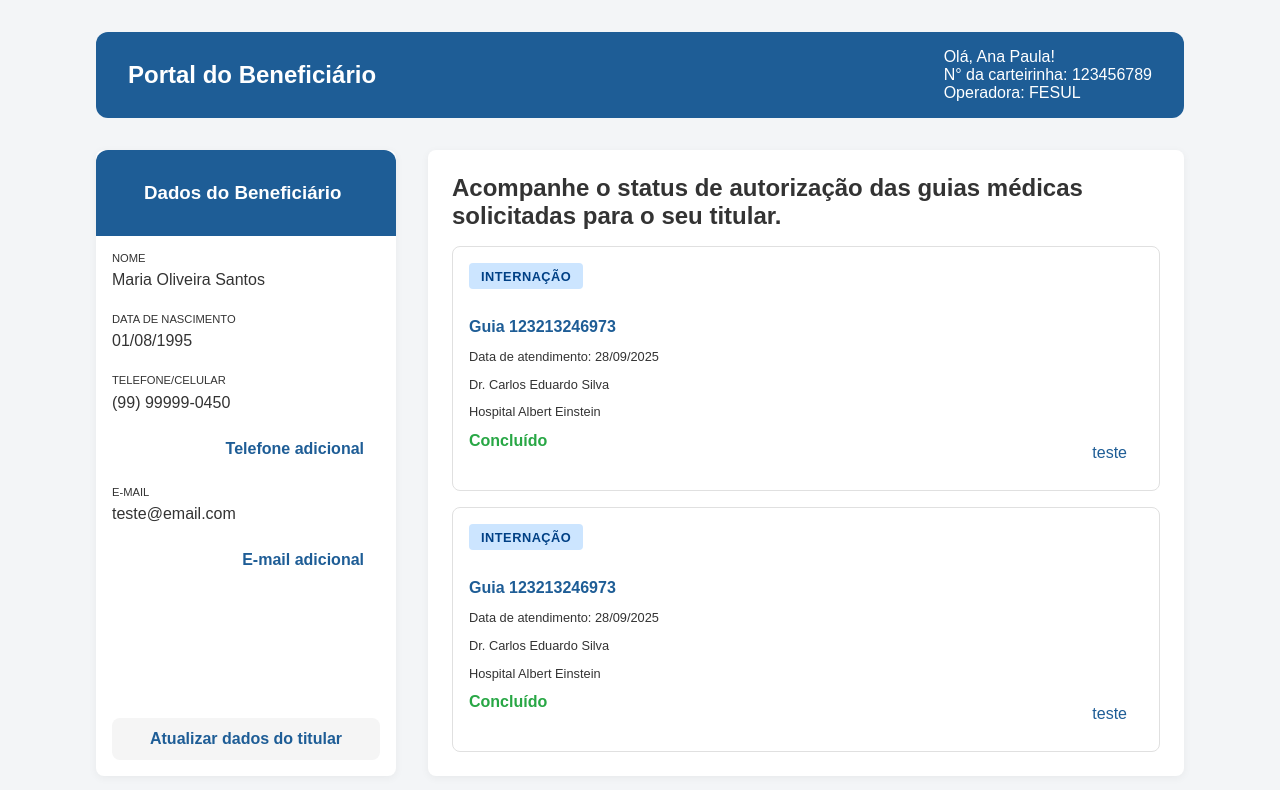
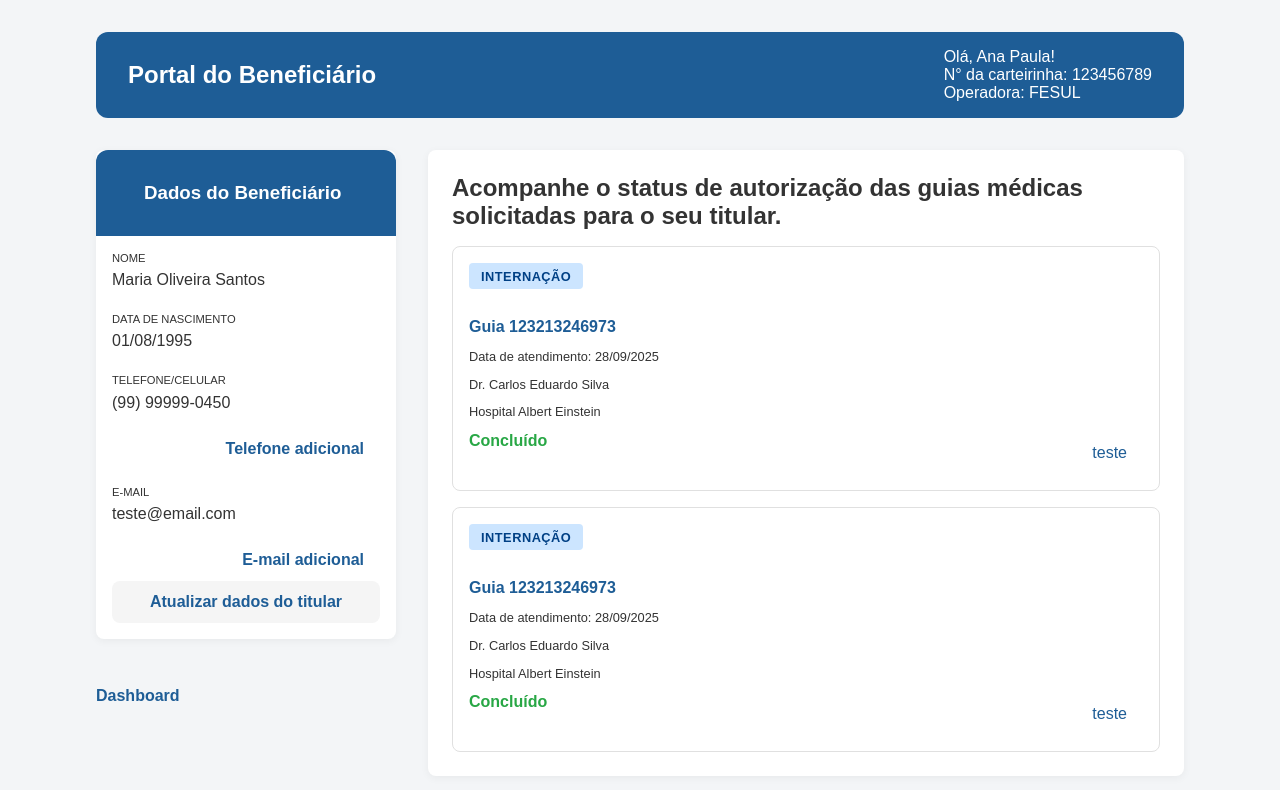
Before and after one commit to pmff95/advicehealth, a React (Vite) app: page / in a window 1280 px wide. Both pictures are taken after a click on the button "Login". Shown: the top 790 px of the page. Built offline with nearby package versions, Linux system fonts and the light colour scheme.

Commit message:
feat: create shared layout

```diff
--- a/package.json
+++ b/package.json
@@ -14,7 +14,8 @@
     "react": "^19.1.1",
     "react-dom": "^19.1.1",
     "react-hook-form": "^7.62.0",
-    "react-redux": "^9.2.0"
+    "react-redux": "^9.2.0",
+    "react-router-dom": "^7.0.2"
   },
   "devDependencies": {
     "@eslint/js": "^9.33.0",
--- a/src/App.tsx
+++ b/src/App.tsx
@@ -1,13 +1,23 @@
-import { useState } from 'react'
-import Login from './pages/Login'
-import Dashboard from './pages/Dashboard'
+import { useState } from "react";
+import { BrowserRouter, Routes, Route } from "react-router-dom";
+import Login from "./pages/Login";
+import Dashboard from "./pages/Dashboard";
+import Layout from "./components/Layout";
 
 export default function App() {
   const [loggedIn, setLoggedIn] = useState(false)
 
   if (!loggedIn) {
-    return <Login onLogin={() => setLoggedIn(true)} />
+    return <Login onLogin={() => setLoggedIn(true)} />;
   }
 
-  return <Dashboard />
+  return (
+    <BrowserRouter>
+      <Routes>
+        <Route element={<Layout />}>
+          <Route index element={<Dashboard />} />
+        </Route>
+      </Routes>
+    </BrowserRouter>
+  );
 }
--- /dev/null
+++ b/src/components/Layout.css
@@ -0,0 +1,39 @@
+.dashboard {
+  min-height: 100vh;
+  background: #f3f5f7;
+  display: flex;
+  padding: 2rem;
+  flex-direction: column;
+}
+
+.dashboard-content {
+  flex: 1;
+  margin: 0 4rem;
+  display: flex;
+  gap: 2rem;
+}
+
+.sidebar {
+  display: flex;
+  flex-direction: column;
+  gap: 2rem;
+}
+
+.side-nav ul {
+  list-style: none;
+  padding: 0;
+}
+
+.side-nav li + li {
+  margin-top: 0.5rem;
+}
+
+.side-nav a {
+  color: #1e5d96;
+  text-decoration: none;
+  font-weight: bold;
+}
+
+.main-content {
+  flex: 1;
+}
--- /dev/null
+++ b/src/components/Layout.tsx
@@ -0,0 +1,32 @@
+import { Link, Outlet } from "react-router-dom";
+import Header from "./Header";
+import BeneficiaryCard from "./BeneficiaryCard";
+import "./Layout.css";
+
+export default function Layout() {
+  return (
+    <div className="dashboard">
+      <Header userName="Ana Paula" cardNumber="123456789" operator="FESUL" />
+      <div className="dashboard-content">
+        <aside className="sidebar">
+          <BeneficiaryCard
+            name="Maria Oliveira Santos"
+            birthDate="01/08/1995"
+            phone="(99) 99999-0450"
+            email="teste@email.com"
+          />
+          <nav className="side-nav">
+            <ul>
+              <li>
+                <Link to="/">Dashboard</Link>
+              </li>
+            </ul>
+          </nav>
+        </aside>
+        <main className="main-content">
+          <Outlet />
+        </main>
+      </div>
+    </div>
+  );
+}
--- a/src/pages/Dashboard.css
+++ b/src/pages/Dashboard.css
@@ -1,18 +1,3 @@
-.dashboard {
-  min-height: 100vh;
-  background: #f3f5f7;
-  display: flex;
-  padding: 2rem;
-  flex-direction: column;
-}
-
-.dashboard-content {
-  flex: 1;
-  margin: 0 4rem;
-  display: flex;
-  gap: 2rem;
-}
-
 .guides {
   flex: 1;
   background: #fff;
--- a/src/pages/Dashboard.tsx
+++ b/src/pages/Dashboard.tsx
@@ -1,7 +1,5 @@
 import { useState } from "react";
 import DetailsModal from "../components/DetailsModal";
-import Header from "../components/Header";
-import BeneficiaryCard from "../components/BeneficiaryCard";
 import Button from "../components/Button";
 import "./Dashboard.css";
 import Tag from "../components/Tag";
@@ -106,19 +104,10 @@ export default function Dashboard() {
   const [selected, setSelected] = useState<Guide | null>(null);
 
   return (
-    <div className="dashboard">
-      <Header userName="Ana Paula" cardNumber="123456789" operator="FESUL" />
-      <div className="dashboard-content">
-        <BeneficiaryCard
-          name="Maria Oliveira Santos"
-          birthDate="01/08/1995"
-          phone="(99) 99999-0450"
-          email="teste@email.com"
-        />
-        <main className="guides">
+    <div className="guides">
       <h2>
-            Acompanhe o status de autorização das guias médicas solicitadas para
-            o seu titular.
+        Acompanhe o status de autorização das guias médicas solicitadas para o
+        seu titular.
       </h2>
       {guides.map((g) => (
         <div key={g.id} className="guide" onClick={() => setSelected(g)}>
@@ -135,8 +124,6 @@ export default function Dashboard() {
           </div>
         </div>
       ))}
-        </main>
-      </div>
       {selected && (
         <DetailsModal guide={selected} onClose={() => setSelected(null)} />
       )}
```
Lines whose indentation alone changed are shown as unchanged.
